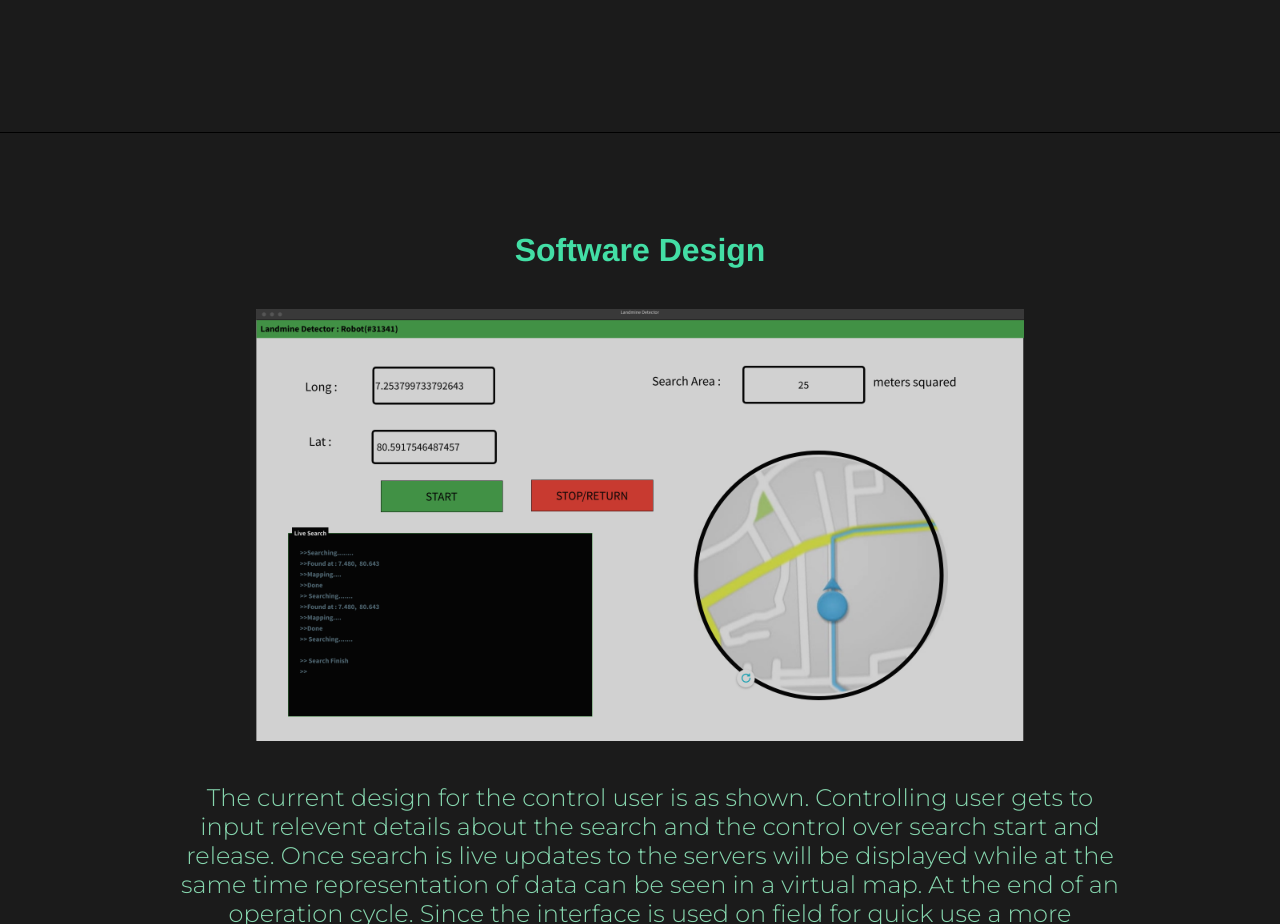
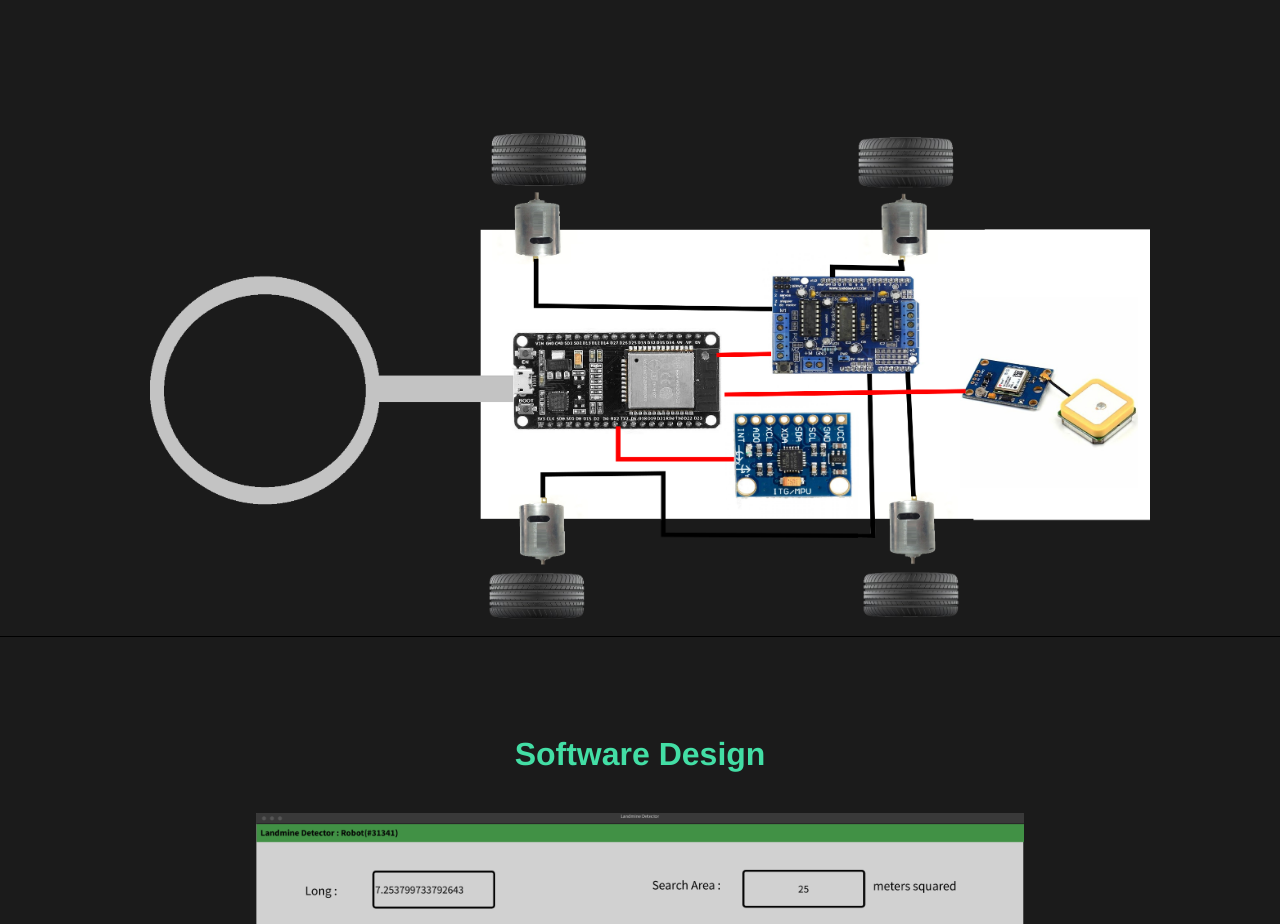
Before and after one commit to cepdnaclk/e17-3yp-Landmine-Detector, a React (Create React App) app in the folder website/: page / in a window 1280 px wide. Shown: the part 4900-5824 px from the top of the page. Built offline with nearby package versions, Linux system fonts and the light colour scheme.

Commit message:
Robo-design added

```diff
--- a/website/src/components/Navbar.js
+++ b/website/src/components/Navbar.js
@@ -47,8 +47,16 @@ function Navbar() {
         <hr/>
         <div className='hd-area' id='hd'>
             <Hardware/>
+            {/* <img alt="" src={process.env.PUBLIC_URL + '/png/robo-design.png'} width="40" height="40" /> */}
+
         </div>
+
+        <div className='robo-design'>
+            <img alt="" src={process.env.PUBLIC_URL + '/png/robo-design.png'} width="1000" height="500" />
+        </div>
+
         <hr/>
+
         <div className='sd-area' id='sd'>
             <Software />
         </div>
--- a/website/src/components/navbar-styles.css
+++ b/website/src/components/navbar-styles.css
@@ -140,3 +140,7 @@ a:hover {
   height: 600px;
   padding-top: 70px;
 }
+
+.robo-design {
+  padding-left: 150px;
+}
--- a/website/src/pages/Hardware/Hardware.js
+++ b/website/src/pages/Hardware/Hardware.js
@@ -69,7 +69,12 @@ function Hardware() {
                         </div>
                     </div>
             </Slide>
+
         </div>
+
+
+
+
     )
 }
 
```
Also changed, not shown: website/public/png/robo-design.png (added).
